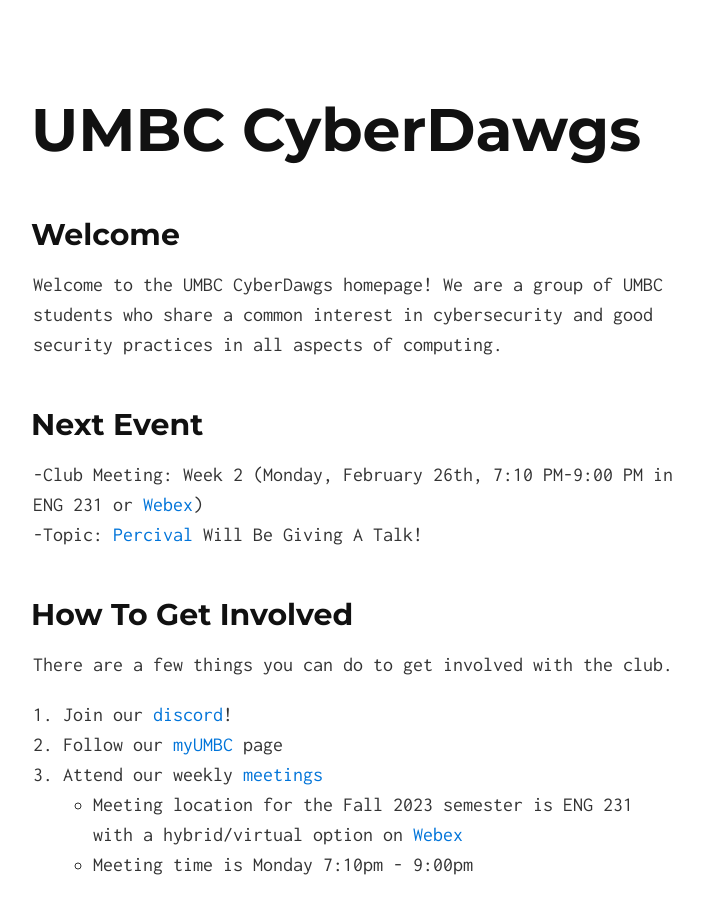
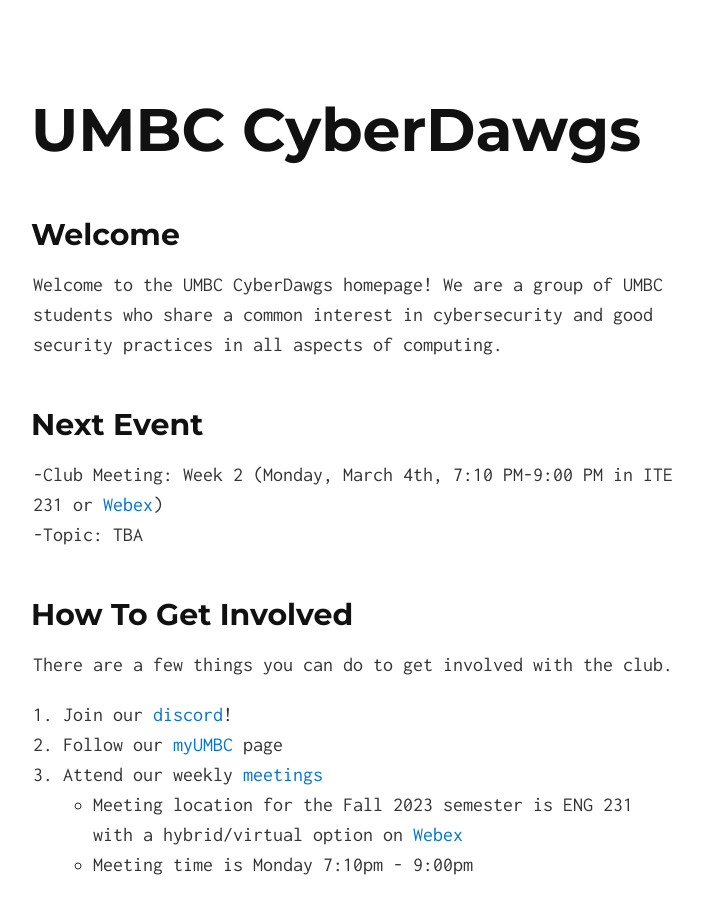
Before and after one commit to UMBCCyberDawgs/umbccyberdawgs.github.io, a Jekyll site: the page built from index.md, in a window 1280 px wide and 900 px high. Shown: the whole window, without its empty margins (287-990 px from the left). Built offline with Jekyll 4.4.1, drawn with Linux system fonts in a browser that asks for light colours; our own code applies the rules of GitHub Pages for plain Markdown files.

Commit message:
mar 4th meeting

```diff
--- a/index.md
+++ b/index.md
@@ -8,8 +8,8 @@ share a common interest in cybersecurity and good security practices in all aspe
 
 ## Next Event
 
--Club Meeting: Week 2 (Monday, February 26th, 7:10 PM-9:00 PM in ENG 231 or [Webex](https://umbc.webex.com/meet/CyberDawgs))<br>
--Topic: [Percival](https://www.percivaleng.com) Will Be Giving A Talk!
+-Club Meeting: Week 2 (Monday, March 4th, 7:10 PM-9:00 PM in ITE 231 or [Webex](https://umbc.webex.com/meet/CyberDawgs))<br>
+-Topic: TBA
 
 ## How To Get Involved
 
```
